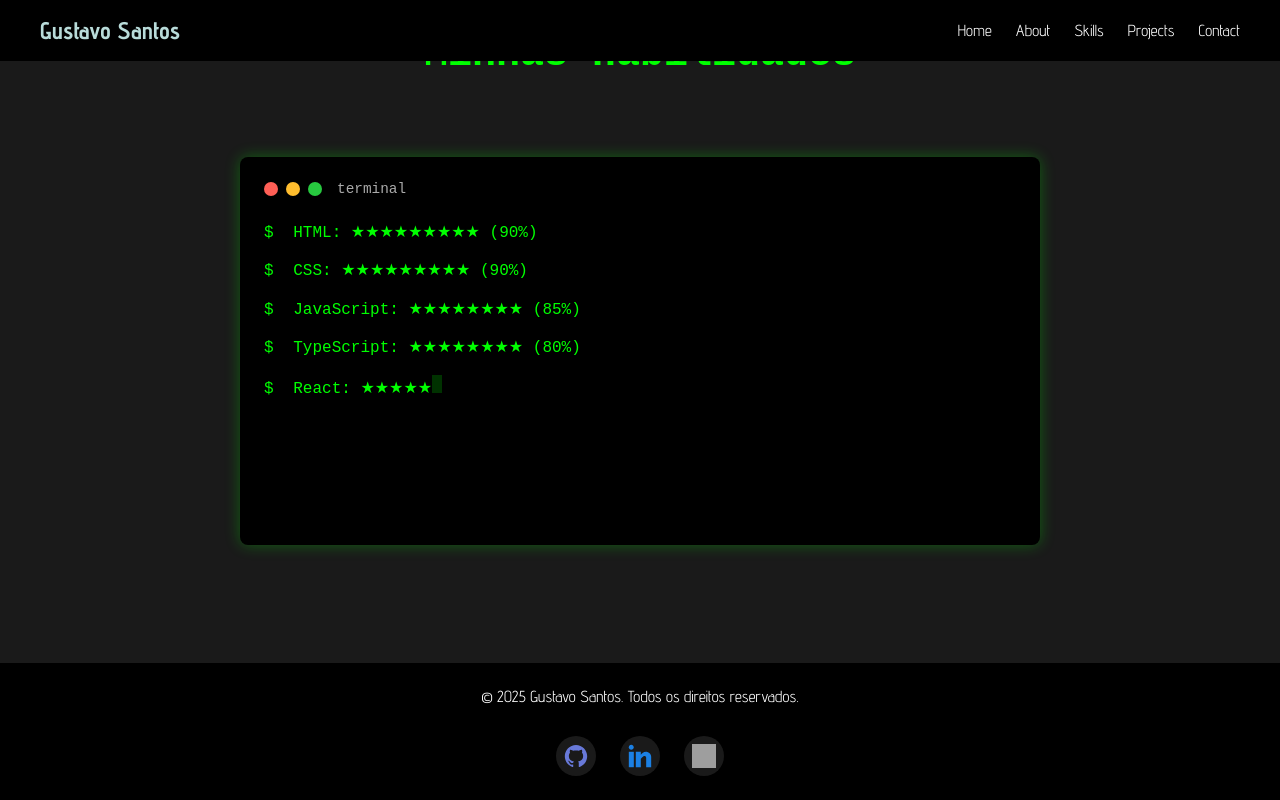
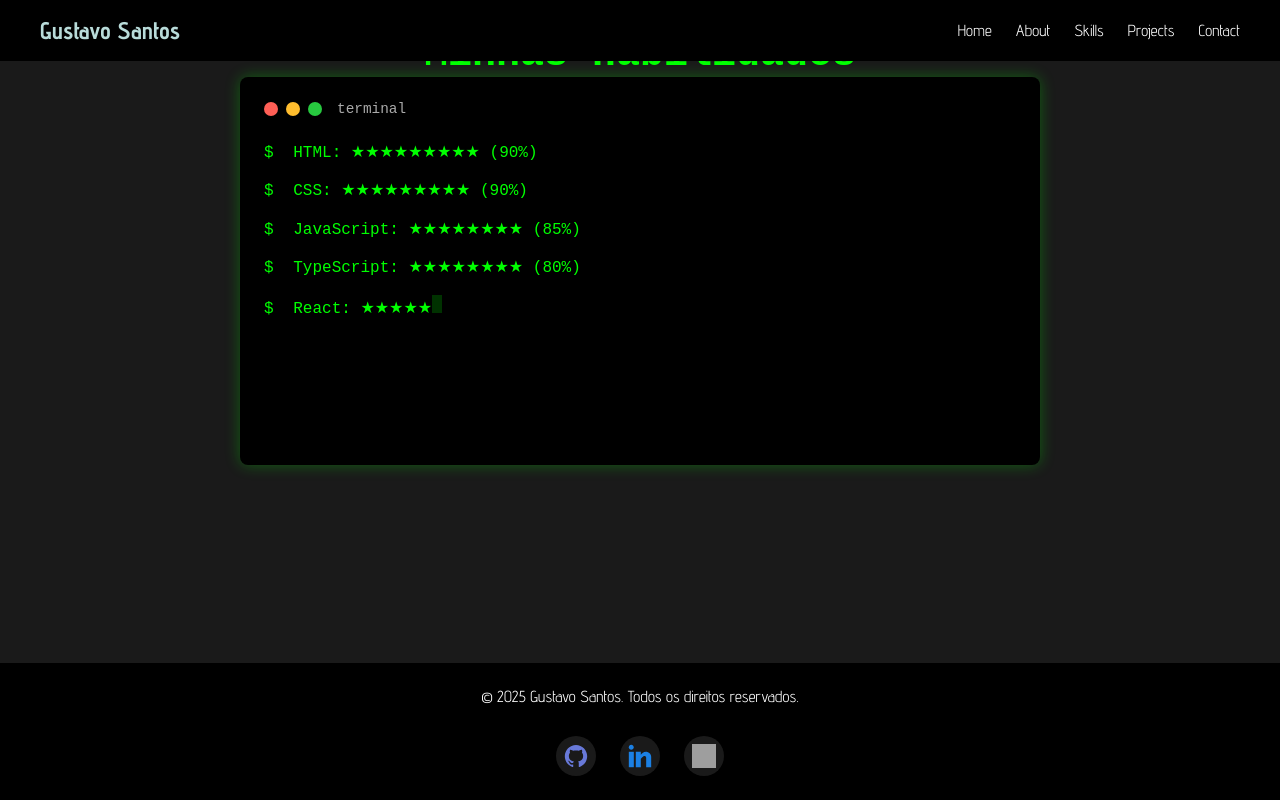
Before and after one commit to GusAtSantos/Portfolio, a React (Vite) app: page /skills in a window 1280 px wide. Built offline with nearby package versions, Linux system fonts and the light colour scheme; grey boxes are pictures that could not be loaded.

Commit message:
Update skills_css.css

```diff
--- a/src/assets/styles/skills_css.css
+++ b/src/assets/styles/skills_css.css
@@ -9,7 +9,7 @@
 .skills-title {
   text-align: center;
   color: #00ff00;
-  margin-bottom: 5rem;
+
   font-size: 2.5rem;
 }
 
```
